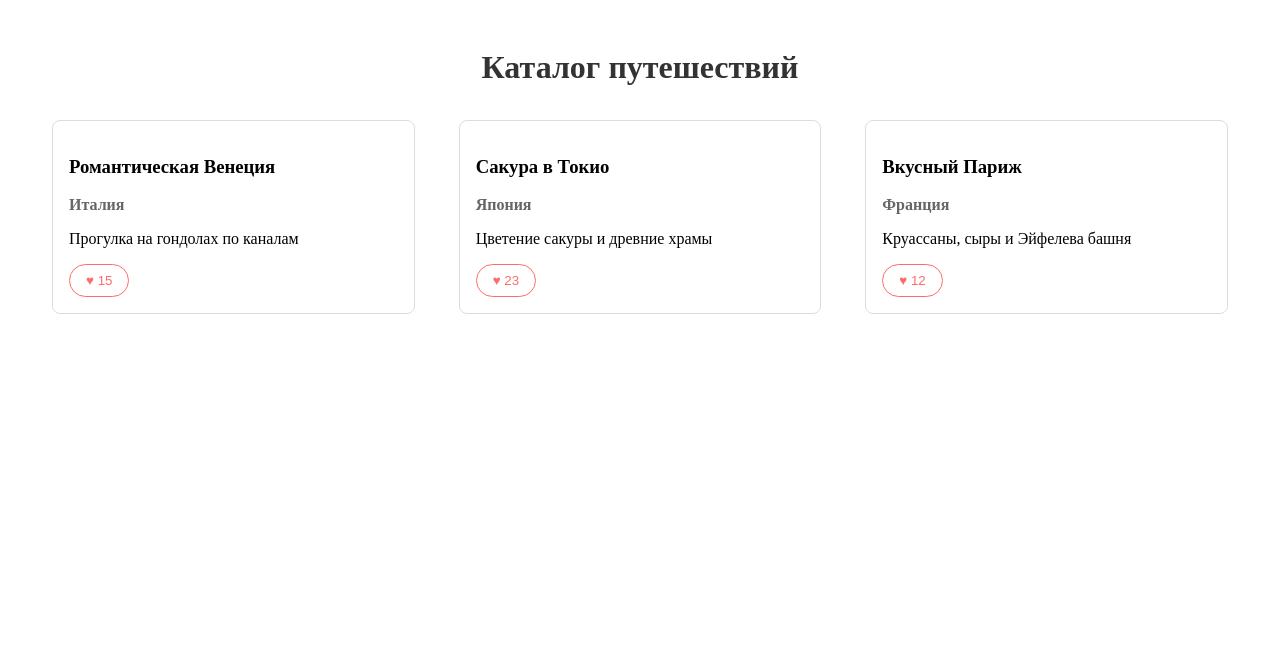
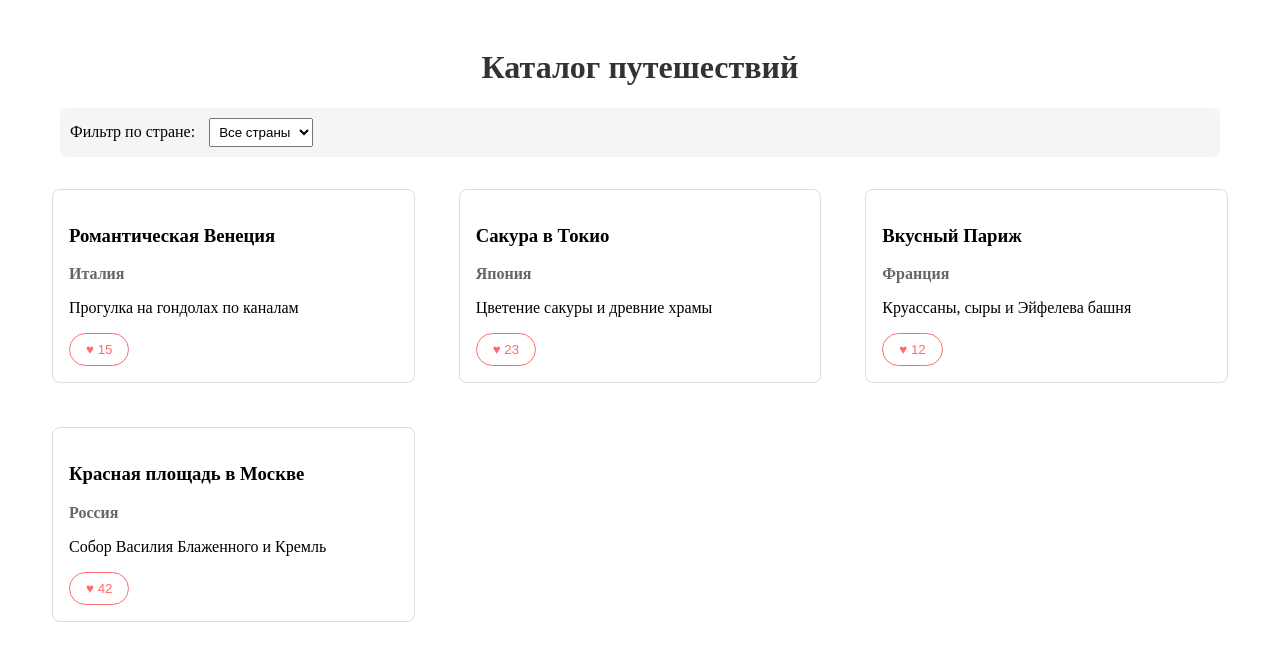
Before and after one commit to Andrey911-lab/travel-catalog, a React (Create React App) app: page / in a window 1280 px wide. Shown: the top 660 px of the page. Built offline with nearby package versions, Linux system fonts and the light colour scheme.

Commit message:
Сортировка по городам и +Россия

```diff
--- a/src/App.js
+++ b/src/App.js
@@ -21,6 +21,13 @@ const mockTravels = [
         title: 'Вкусный Париж',
         description: 'Круассаны, сыры и Эйфелева башня',
         likes: 12
+    },
+    {
+        id: 4,
+        country: 'Россия',
+        title: 'Красная площадь в Москве',
+        description: 'Собор Василия Блаженного и Кремль',
+        likes: 42
     }
 ];
 
@@ -66,8 +73,31 @@ const LikeButton = ({ likes, onLike }) => {
         </button>
     );
 };
+
+const Filter = ({ countries, selectedCountry, onFilterChange }) => {
+    return (
+        <div style={{ margin: '20px', padding: '10px', backgroundColor: '#f5f5f5', borderRadius: '8px' }}>
+            <label>Фильтр по стране: </label>
+            <select
+                value={selectedCountry}
+                onChange={(e) => onFilterChange(e.target.value)}
+                style={{ marginLeft: '10px', padding: '5px' }}
+            >
+                <option value="">Все страны</option>
+                {countries.map(country => (
+                    <option key={country} value={country}>{country}</option>
+                ))}
+            </select>
+        </div>
+    );
+};
 function App() {
     const [travels, setTravels] = useState(mockTravels);
+    const [selectedCountry, setSelectedCountry] = useState('');
+    const countries = [...new Set(travels.map(t => t.country))];
+    const filteredTravels = selectedCountry
+        ? travels.filter(t => t.country === selectedCountry)
+        : travels;
     const handleLike = (id) => {
         setTravels(travels.map(travel =>
             travel.id === id
@@ -79,12 +109,18 @@ function App() {
         <div style={{ maxWidth: '1200px', margin: '0 auto', padding: '20px' }}>
             <h1 style={{ textAlign: 'center', color: '#333' }}>Каталог путешествий</h1>
 
+            <Filter
+                countries={countries}
+                selectedCountry={selectedCountry}
+                onFilterChange={setSelectedCountry}
+            />
+
             <div style={{
                 display: 'grid',
                 gridTemplateColumns: 'repeat(auto-fill, minmax(300px, 1fr))',
                 gap: '20px'
             }}>
-                {travels.map(travel => (
+                {filteredTravels.map(travel => (
                     <TravelCard key={travel.id} travel={travel} onLike={() => handleLike(travel.id)} />
                 ))}
             </div>
```
